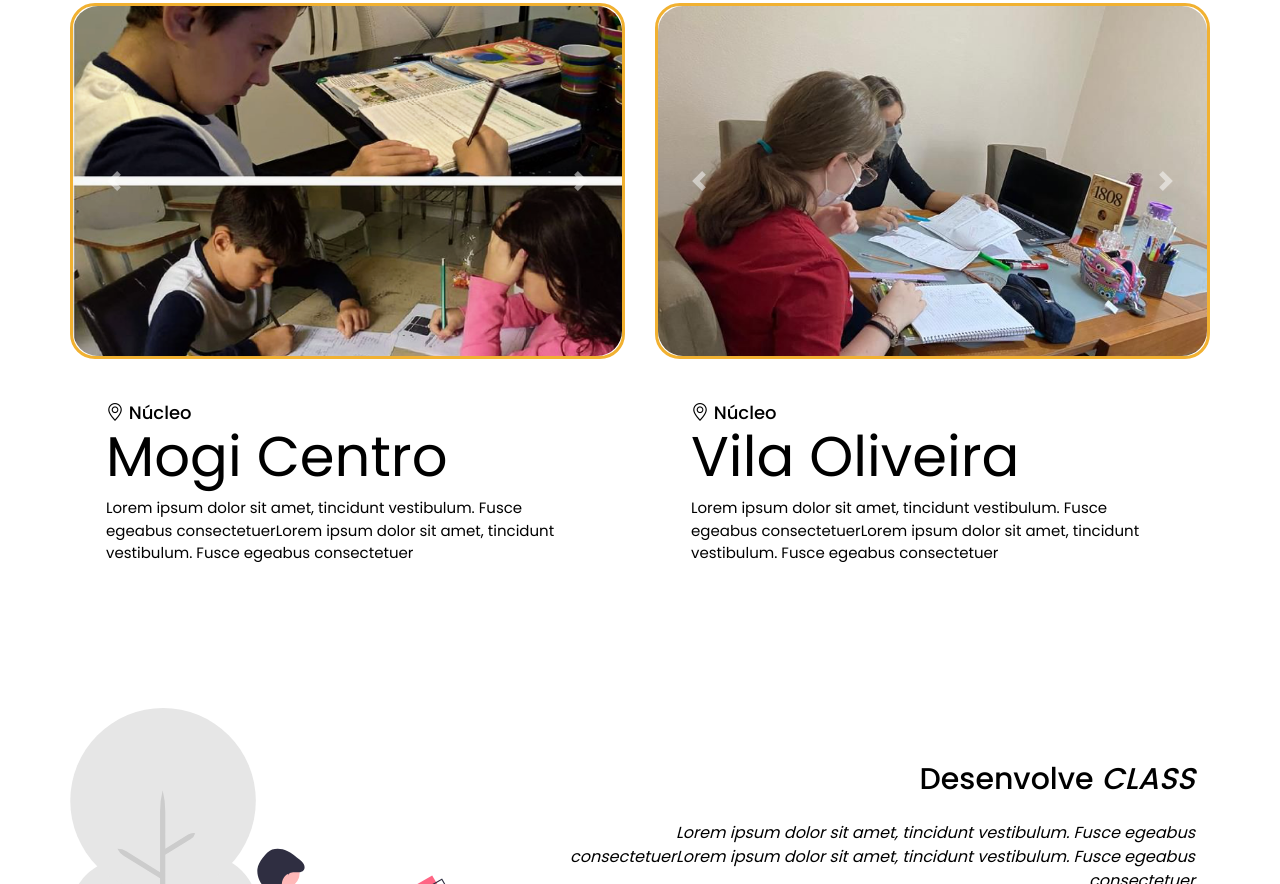
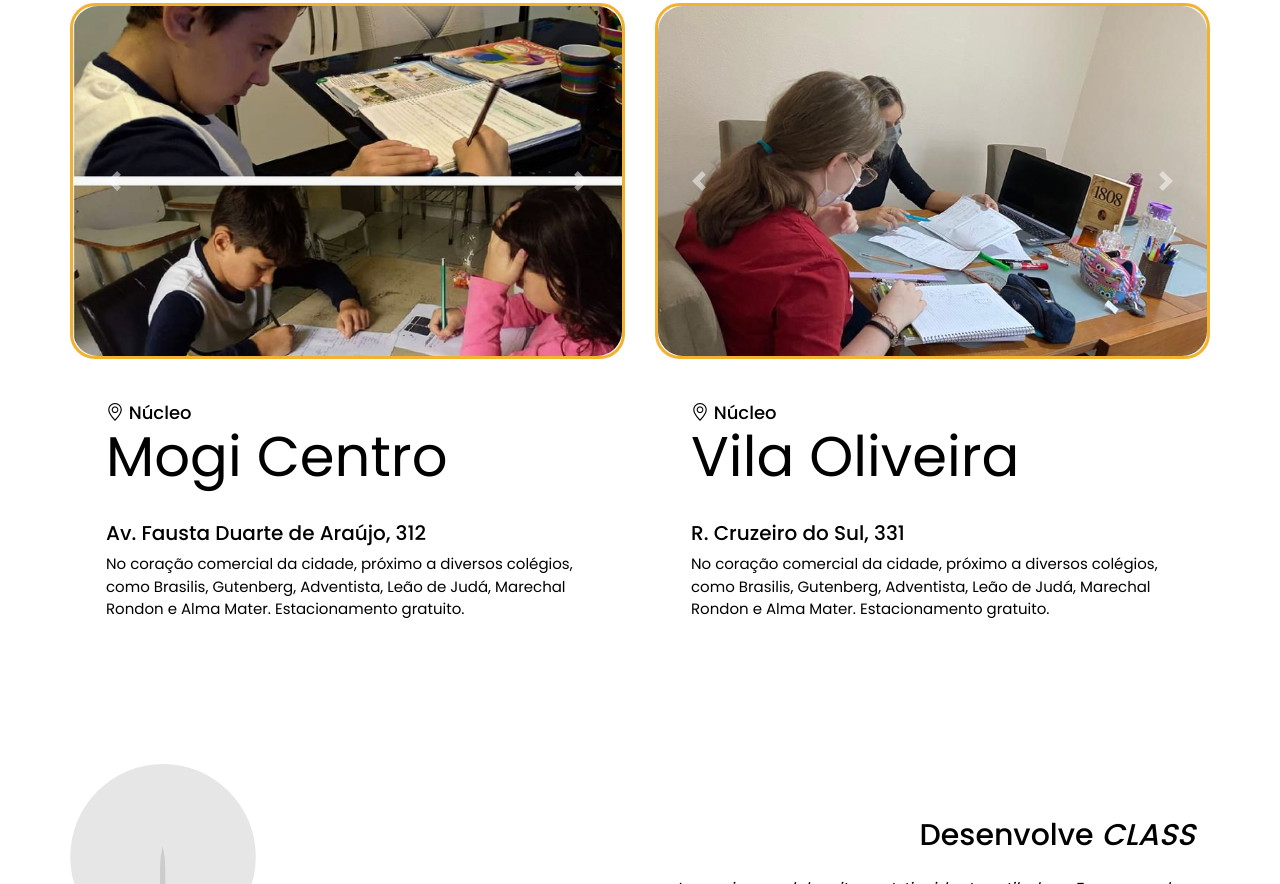
Before and after one commit to gbolanho/desenvolve_frontend, a website: page index.html in a window 1280 px wide. Shown: the part 1916-2800 px from the top of the page. Drawn offline with nearby package versions, Linux system fonts and the light colour scheme.

Commit message:
presente

```diff
--- a/index.html
+++ b/index.html
@@ -45,7 +45,10 @@
                     <li class="nav-item"><a class="nav-link" href="#nucleos">Núcleos</a>
                     </li>
                     <li class="nav-item"><a class="nav-link" href="#depoimentos">Depoimentos</a></li>
-                    <li class="nav-item"><a class="nav-link" href="#class">CLASS</a></li>
+                    <li class="nav-item">
+                        <a class="nav-link bi bi-gift" href="#class"></a>
+                        <a class="text-center" href="#class"> </a>
+                    </li>
 
                     <li class="nav-item btn-contact-us pl-4 pl-lg-0"><a href="https://api.whatsapp.com/send?phone=5511973486000" class="btn btn-primary">Contato</a>
                     </li>
@@ -236,7 +239,11 @@
                                 <h5 class="card-title"><i class="bi bi-geo-alt" style="color: black;"></i> Núcleo
                                     <div class="display-4">Mogi Centro </div>
                                 </h5>
-                                <p class="card-text">Lorem ipsum dolor sit amet, tincidunt vestibulum. Fusce egeabus consectetuerLorem ipsum dolor sit amet, tincidunt vestibulum. Fusce egeabus consectetuer
+                                <br>
+                                <h5> Av. Fausta Duarte de Araújo, 312</h5>
+                                <p class="card-text">No coração comercial da cidade, próximo a diversos colégios, como Brasilis, Gutenberg, Adventista, Leão de Judá, Marechal Rondon e Alma Mater. Estacionamento gratuito.
+
+
                                 </p>
                             </div>
                         </div>
@@ -326,7 +333,9 @@
                                 <h5 class="card-title"><i class="bi bi-geo-alt" style="color: black;"></i> Núcleo
                                     <div class="display-4">Vila Oliveira </div>
                                 </h5>
-                                <p class="card-text">Lorem ipsum dolor sit amet, tincidunt vestibulum. Fusce egeabus consectetuerLorem ipsum dolor sit amet, tincidunt vestibulum. Fusce egeabus consectetuer
+                                <br>
+                                <h5> R. Cruzeiro do Sul, 331</h5>
+                                <p class="card-text">No coração comercial da cidade, próximo a diversos colégios, como Brasilis, Gutenberg, Adventista, Leão de Judá, Marechal Rondon e Alma Mater. Estacionamento gratuito.
                                 </p>
                             </div>
                         </div>
```
